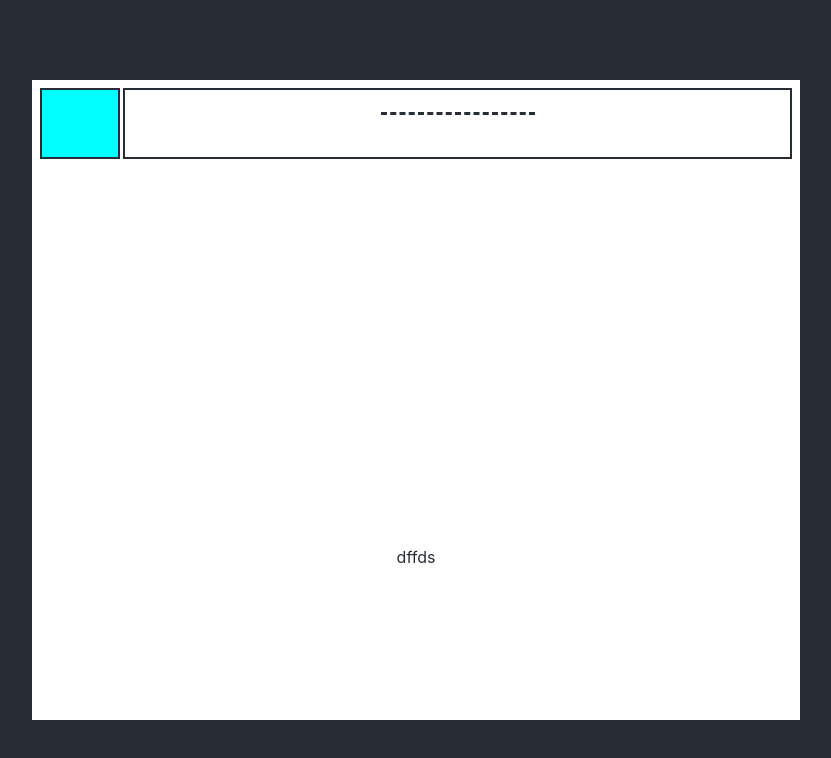
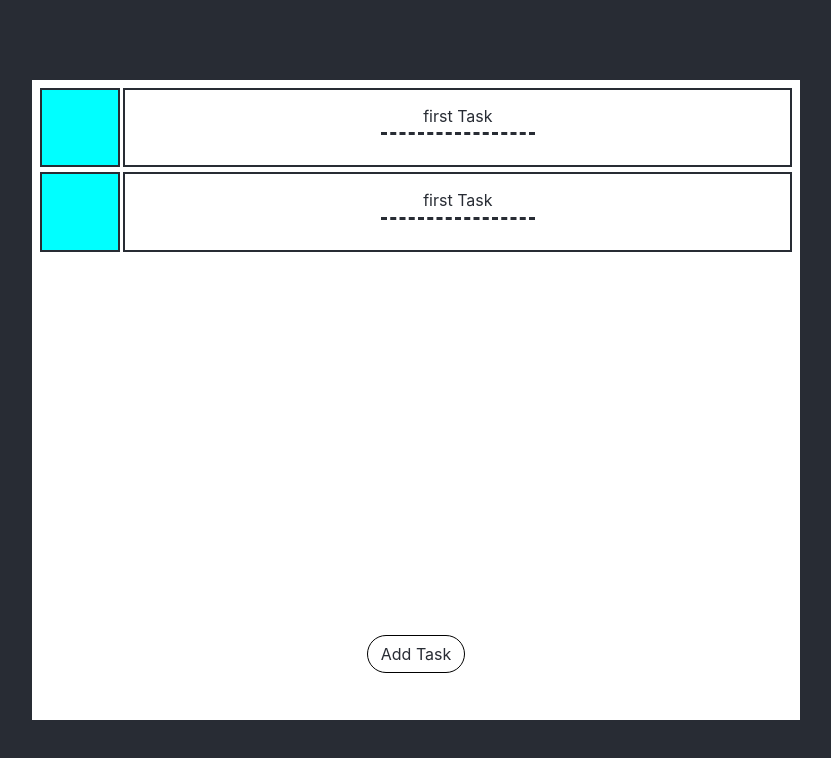
Before and after one commit to zojgame/ToDo-React-TS-Application, a React (Create React App) app in the folder my-app/: page / in a window 1280 px wide. Shown: the top 758 px of the page, without its empty margins (224-1055 px from the left). Built offline with nearby package versions, Linux system fonts and the light colour scheme.

Commit message:
connected store

```diff
--- a/my-app/package.json
+++ b/my-app/package.json
@@ -9,6 +9,7 @@
     "@testing-library/user-event": "^13.5.0",
     "react": "^18.2.0",
     "react-dom": "^18.2.0",
+    "react-redux": "^8.0.2",
     "react-scripts": "4.0.2",
     "web-vitals": "^2.1.4"
   },
--- a/my-app/src/App.css
+++ b/my-app/src/App.css
@@ -84,3 +84,16 @@
   background-size: contain;
   background-position: center;
 }
+
+div.add-button{
+  position: relative;
+  top: 30%;
+  display: inline-block;
+  padding: 1vh 1vw;
+  border: 1px solid black;
+  border-radius: 25px;
+}
+
+div.add-button:hover{
+  cursor: pointer;
+}
--- /dev/null
+++ b/my-app/src/Components/Add-task.tsx
@@ -0,0 +1,23 @@
+import { addTask, store } from "../store/store";
+import { nanoid } from "@reduxjs/toolkit";
+import { TaskType } from "./Taks-type";
+import { useDispatch } from 'react-redux';
+
+
+function AddTaskComponent():JSX.Element{
+    const dispatch = useDispatch();
+    const handleBtnClick = () => {
+        const newTask : TaskType = {
+            id: nanoid(),
+            text: 'new Task'
+        }
+        dispatch(addTask(newTask));
+        console.log(store.getState().editReducer.taskList);
+    }
+
+    return (<div className="add-btn-container">
+                <div className="add-button" onClick={handleBtnClick}>Add Task</div>
+            </div>);
+}
+
+export default AddTaskComponent;
--- a/my-app/src/Components/App.tsx
+++ b/my-app/src/Components/App.tsx
@@ -5,8 +5,7 @@ function App() {
   return (
     <div className="App">
       <TaskListComponent />
-    </div>
-  );
+    </div>);
 }
 
 export default App;
--- /dev/null
+++ b/my-app/src/Components/Taks-type.ts
@@ -0,0 +1,4 @@
+export type TaskType = {
+    id: string,
+    text: string
+}
--- a/my-app/src/Components/Task-item.tsx
+++ b/my-app/src/Components/Task-item.tsx
@@ -1,8 +1,12 @@
 import React, {useContext, useState} from "react";
+import { TaskType } from "./Taks-type";
 
 const ItemTextContext = React.createContext({itemTextValue : ''});
 
-export function TaskComponent() : JSX.Element{
+type TaskComponentProps = {
+    task : TaskType
+}
+export function TaskComponent({task} : TaskComponentProps) : JSX.Element{
     const [isChecked, clickCheck] = useState(false);
     const handleClickSquare = () => {
         clickCheck(!isChecked);
@@ -13,10 +17,9 @@ export function TaskComponent() : JSX.Element{
         setEdit(true);
     }
 
-    const [itemTextValue, setItemTextValue] = useState('');
+    const [itemTextValue, setItemTextValue] = useState(task.text);
 
-    const handleKeyPress = (evt : React.KeyboardEvent<HTMLInputElement>) =>{
-        console.log(evt.code);
+    const handleKeyPress = (evt : React.KeyboardEvent<HTMLInputElement>) => {
         if(evt.code === 'Enter'){
             setEdit(false);
         }
--- a/my-app/src/Components/Task-list-component.tsx
+++ b/my-app/src/Components/Task-list-component.tsx
@@ -1,11 +1,30 @@
 import { TaskComponent } from "./Task-item";
+import { store } from "../store/store";
+import { addTask } from "../store/store";
+import AddTaskComponent from "./Add-task";
+import { TaskType } from "./Taks-type";
+import { nanoid } from "@reduxjs/toolkit";
+// import { useSelector } from "react-redux";
+// import { State } from "./state";
+
+
 function TaskListComponent():JSX.Element{
-    return (<div className='to-do-list'>
-                <div className='item'>
-                    <TaskComponent />
-                </div>
-                dffds
+    const initialTask : TaskType = {
+        id: nanoid(),
+        text: 'first Task',
+    }
+
+    store.dispatch(addTask(initialTask));
+    const tasks = store.getState().editReducer.taskList;
+    // const tasks = useSelector((state : State) => state.editReducer.taskList)
+
+    return (
+        <div className='to-do-list'>
+            <div className='item'>
+                    {tasks.map((task) => <TaskComponent task={task} key={nanoid()}/>)}
             </div>
+                <AddTaskComponent />
+        </div>
     );
 }
 
--- /dev/null
+++ b/my-app/src/Components/state.ts
@@ -0,0 +1,3 @@
+import { store } from "../store/store";
+
+export type State = ReturnType<typeof store.getState>;
--- /dev/null
+++ b/my-app/src/store/store.ts
@@ -0,0 +1,42 @@
+// IMPORTS
+import {combineReducers, configureStore, createSlice} from '@reduxjs/toolkit';
+import {TaskType} from '../Components/Taks-type';
+// import {TaskComponent} from '../Components/Task-item';
+// import {configureStore} from 'redux';
+
+//  REDUCER
+type InitialState = {
+    isEditing: boolean;
+    taskList: TaskType[]
+}
+
+const initialState : InitialState = {
+    isEditing : false,
+    taskList: []
+}
+
+const editReducer = createSlice({
+    name: 'editReducer',
+    initialState,
+    reducers : {
+        changeEditingStatus: (state, action) => {
+            state.isEditing = action.payload;
+        },
+        addTask: (state, action) => {
+            state.taskList = [...state.taskList, action.payload];
+        }
+    }
+
+});
+
+export const {addTask} = editReducer.actions;
+
+// ROOTREDUCER
+export const rootReducer = combineReducers({
+    'editReducer' : editReducer.reducer,
+})
+
+// SELECTORS
+
+//STORE
+export const store = configureStore({reducer :rootReducer});
```
Also changed, not shown: my-app/src/index.js (+6 -3 lines), my-app/src/store/reducer.ts (deleted, +0 -33 lines), 1 other file (tests, documents, lock files or other folders).
